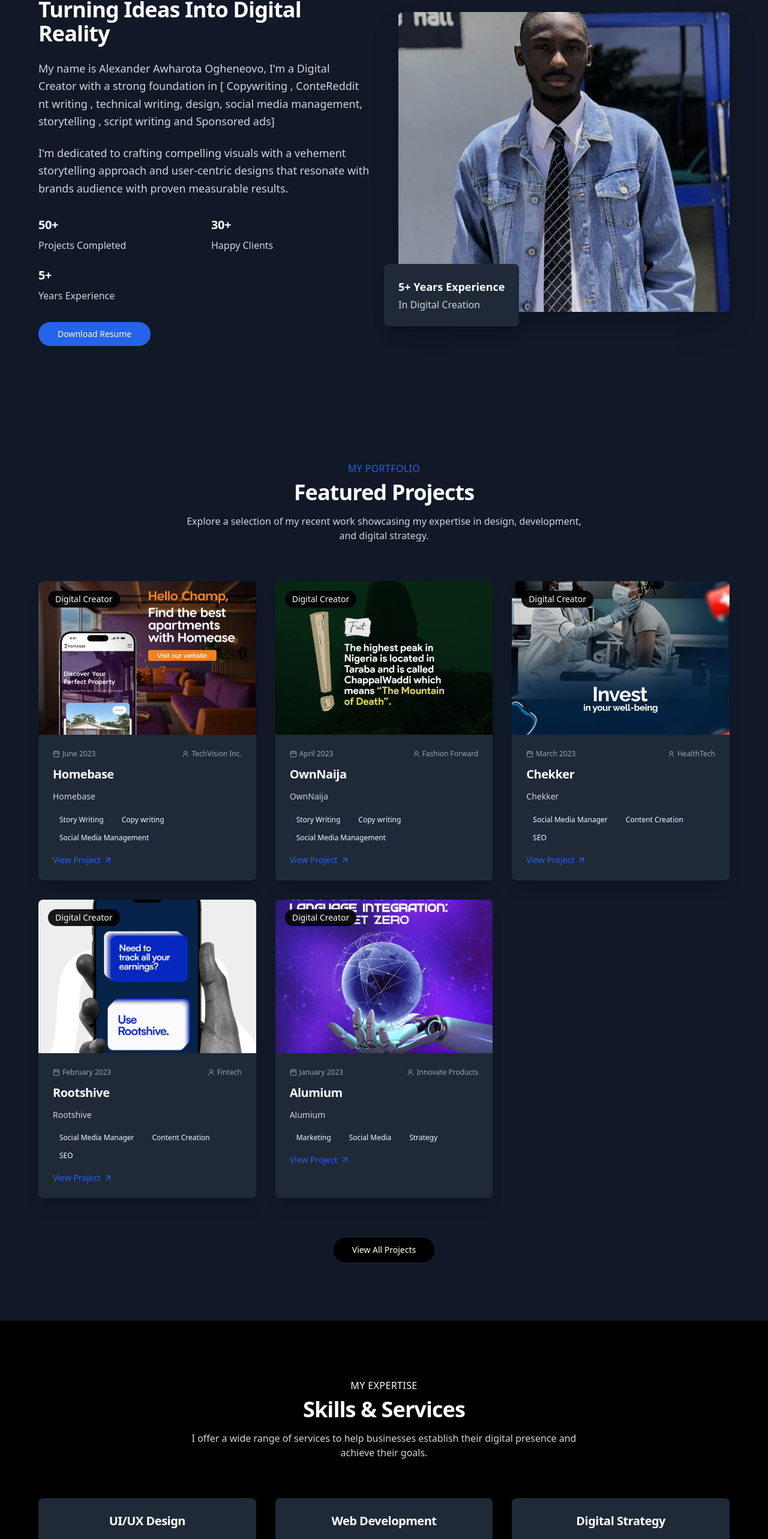
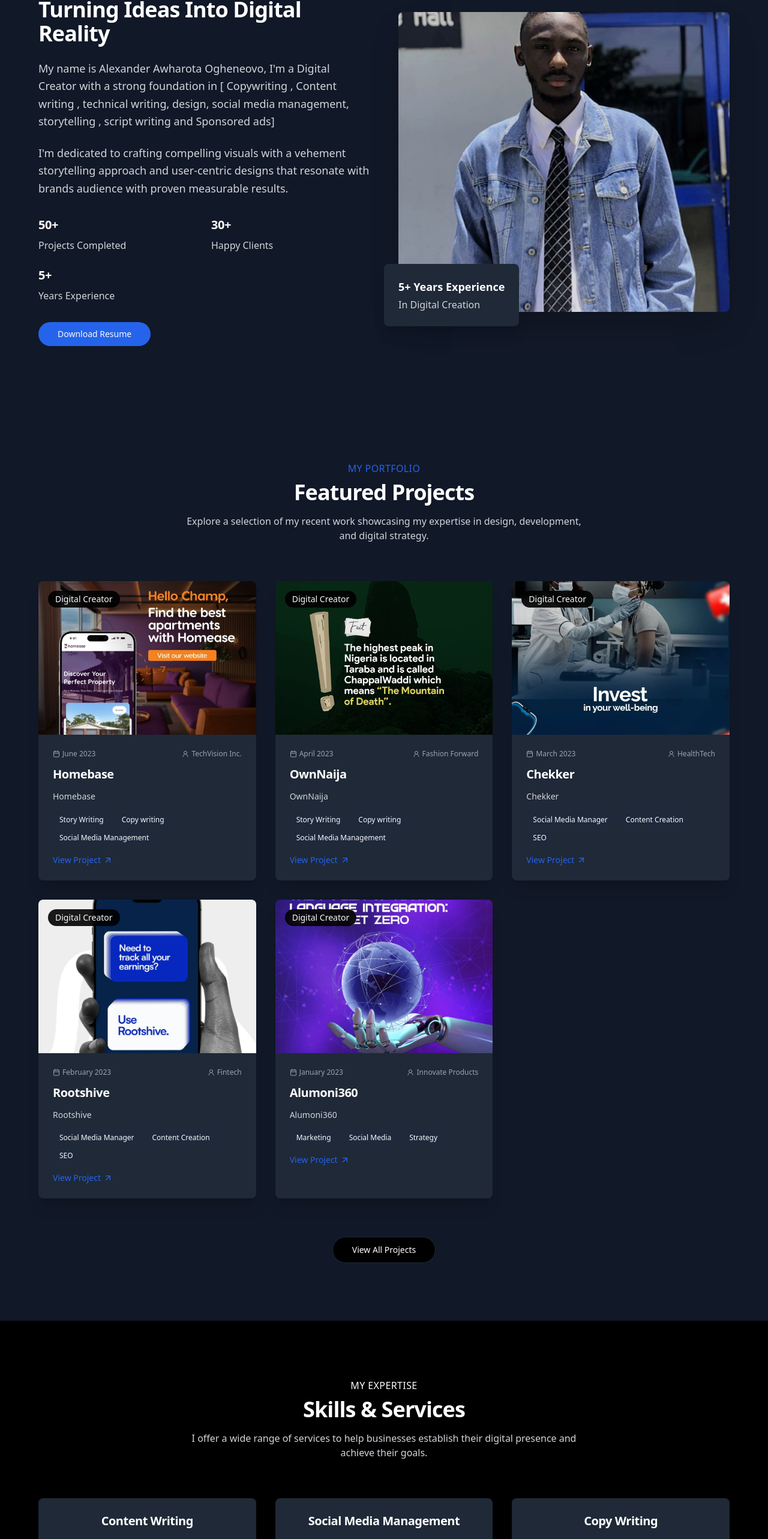
Before and after one commit to mfonmfon/alexport, a Next.js app: page / in a window 1280 px wide. Shown: the part 932-3498 px from the top of the page at 60% size. Built offline with nearby package versions, Linux system fonts and the light colour scheme.

Commit message:
updated alex codebase

```diff
--- a/app/page.tsx
+++ b/app/page.tsx
@@ -56,7 +56,7 @@ export default function Home() {
           <p className="text-primary font-medium mb-4 tracking-wide text-sm sm:text-base md:text-lg">
             DIGITAL CREATOR & DEVELOPER
           </p>
-          <h1 className="text-3xl sm:text-5xl md:text-6xl lg:text-7xl font-bold mb-6 text-white leading-tight">
+          <h1 className="text-7xl sm:text-5xl md:text-6xl lg:text-7xl font-bold mb-6 text-white leading-tight">
             Crafting Digital <br /> Experiences That <span className="text-primary">Inspire</span>
           </h1>
           <p className="text-base sm:text-lg md:text-xl lg:text-2xl text-gray-200 mb-10 max-w-2xl mx-auto">
@@ -95,7 +95,7 @@ export default function Home() {
                 <p className="text-primary font-medium mb-2 tracking-wide">ABOUT ME</p>
                 <h2 className="text-3xl md:text-4xl font-bold mb-6 text-white">Turning Ideas Into Digital Reality</h2>
                 <p className="text-lg text-gray-300 mb-6 leading-relaxed">
-                My name is Alexander Awharota Ogheneovo, I'm a Digital Creator  with a strong foundation in [ Copywriting , ConteReddit nt writing , technical writing,  design, social media management, storytelling , script writing and Sponsored ads]
+                My name is Alexander Awharota Ogheneovo, I'm a Digital Creator  with a strong foundation in [ Copywriting , Content writing , technical writing,  design, social media management, storytelling , script writing and Sponsored ads]
 
                 </p>
                 <p className="text-lg text-gray-300 mb-8 leading-relaxed">
@@ -230,8 +230,8 @@ export default function Home() {
                 Rootshive's target audience, encouraging interaction and participation."
               />
               <ProjectCard
-                title="Alumium"
-                description="Alumium"
+                title="Alumoni360"
+                description="Alumoni360"
                 category="Digital Creator"
                 image={AlumiumPortfolioImageBanckground.src}
                 date="January 2023"
@@ -274,22 +274,22 @@ export default function Home() {
 
             <div className="grid grid-cols-1 sm:grid-cols-2 lg:grid-cols-3 gap-8">
               <SkillCard
-                title="UI/UX Design"
+                title="Content Writing "
               />
               <SkillCard
-                title="Web Development"
+                title="Social Media Management"
               />
               <SkillCard
-                title="Digital Strategy"
+                title="Copy Writing "
               />
               <SkillCard
-                title="Brand Identity"
+                title="Technical Writing"
               />
               <SkillCard
-                title="Mobile Development"
+                title="Content Creation"
               />
               <SkillCard
-                title="SEO Optimization"
+                title="Digital Marketing Strategist"
               />
             </div>
           </motion.div>
```
